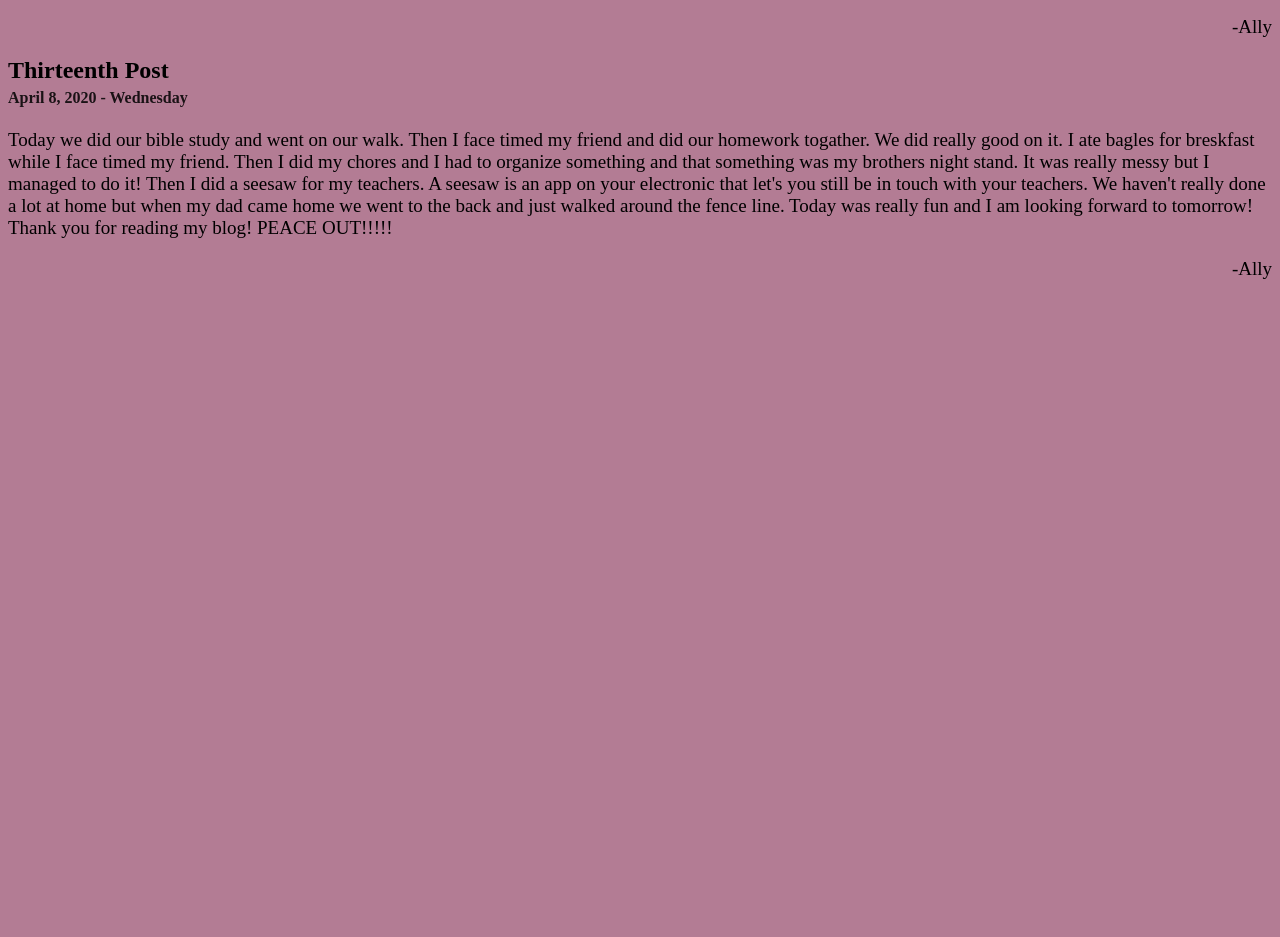
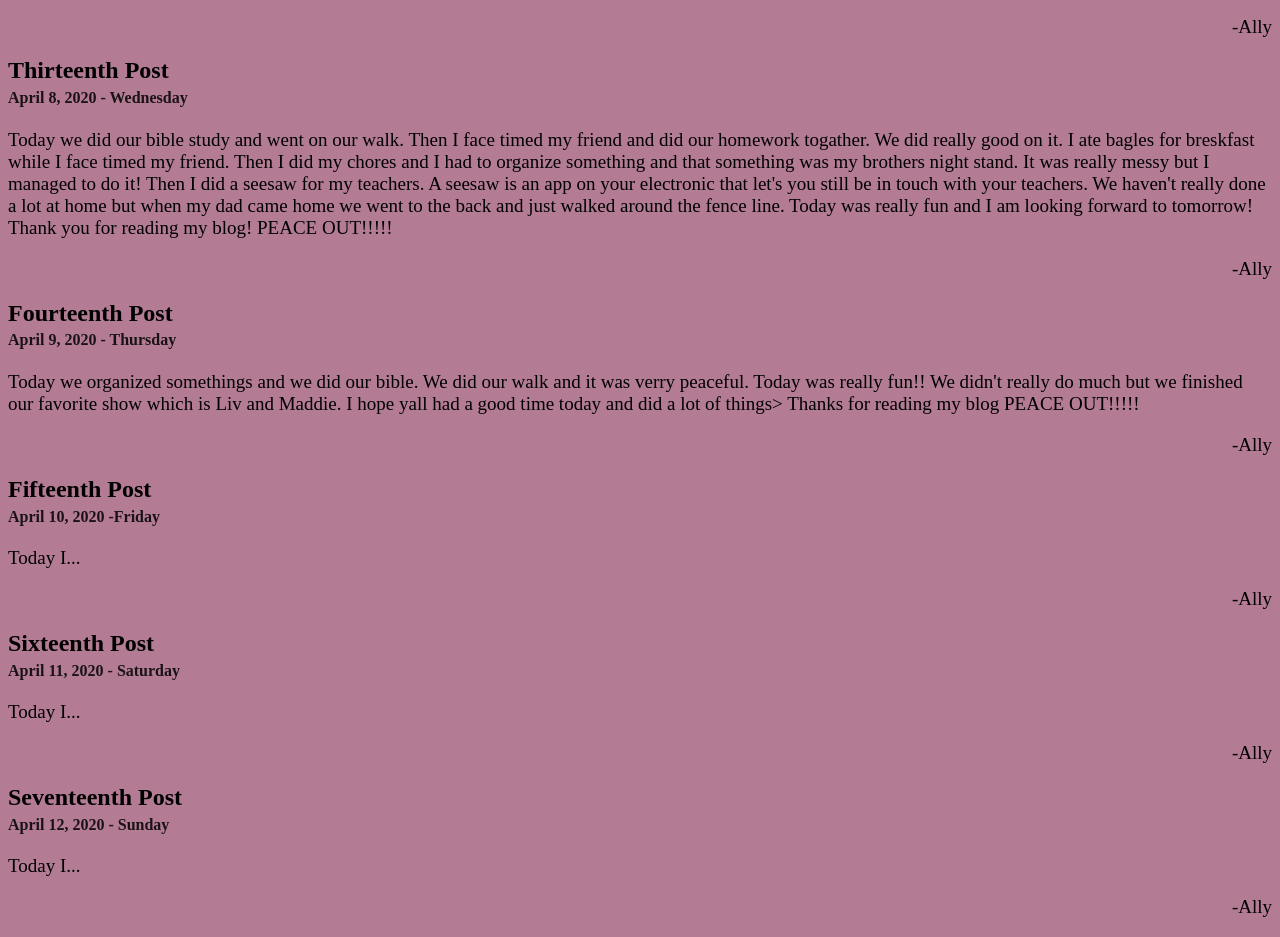
Before and after one commit to wprochazka/ally-blog, a plain HTML site: page index.html in a window 1280 px wide. Shown: the part 3448-4385 px from the top of the page. Before the commit the page ends 3747 px from the top, so only its background shows below. Drawn offline with Linux system fonts and the light colour scheme.

Commit message:
Update index.html

```diff
--- a/index.html
+++ b/index.html
@@ -27,6 +27,7 @@
             .toc {
 
             }
+
 
         </style>
 
@@ -182,5 +183,45 @@
         <p>
         </div>
 
+        <h2 id = "14" class = "heading">Fourteenth Post</h2>
+        <h4 class = "subtitle">April 9, 2020 - Thursday</h4>
+
+        <div class = "entry">
+        <p>
+        Today we organized somethings and we did our bible. We did our walk and it was verry peaceful. Today was really fun!! We didn't really do much but we finished our favorite show which is Liv and Maddie. I hope yall had a good time today and did a lot of things> Thanks for reading my blog PEACE OUT!!!!!
+        <div align = "right">-Ally </div>
+        <p>
+        </div>
+
+        <h2 id = "15" class = "heading">Fifteenth Post</h2>
+        <h4 class = "subtitle">April 10, 2020 -Friday</h4>
+
+        <div class = "entry">
+        <p>
+        Today I...
+        <div align = "right">-Ally </div>
+        <p>
+        </div>
+
+        <h2 id = "16" class = "heading">Sixteenth Post</h2>
+        <h4 class = "subtitle">April 11, 2020 - Saturday</h4>
+
+        <div class = "entry">
+        <p>
+        Today I...
+        <div align = "right">-Ally </div>
+        <p>
+        </div>
+
+        <h2 id = "17" class = "heading">Seventeenth Post</h2>
+        <h4 class = "subtitle">April 12, 2020 - Sunday</h4>
+
+        <div class = "entry">
+        <p>
+        Today I...
+        <div align = "right">-Ally </div>
+        <p>
+        </div>
+
     </body>
 </html>
```
